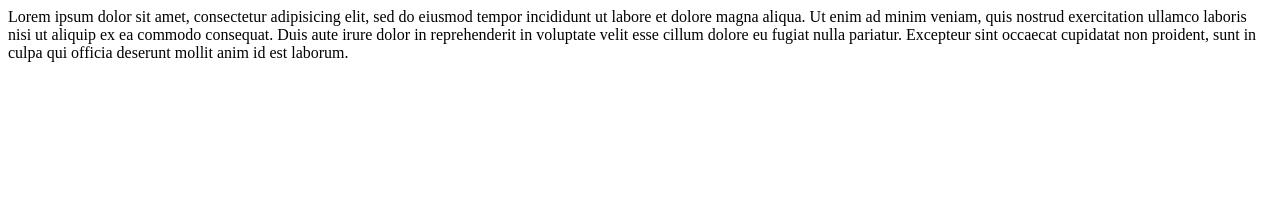
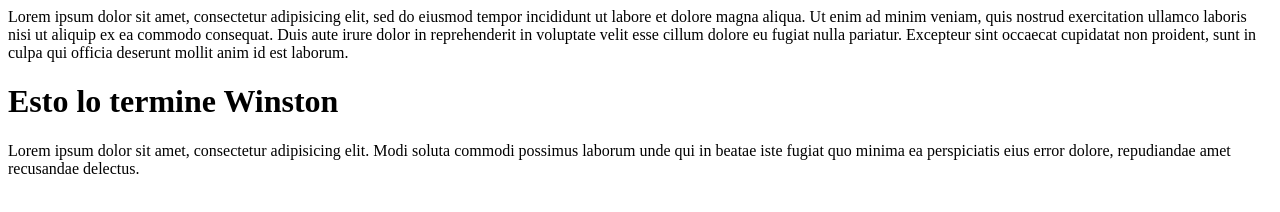
Before and after one commit to Cinthiaroa/mi_primer_git, a plain HTML site: page index.html in a window 1280 px wide. Drawn offline with Linux system fonts and the light colour scheme.

Commit message:
cambio de Winston

```diff
--- a/index.html
+++ b/index.html
@@ -10,5 +10,11 @@ quis nostrud exercitation ullamco laboris nisi ut aliquip ex ea commodo
 consequat. Duis aute irure dolor in reprehenderit in voluptate velit esse
 cillum dolore eu fugiat nulla pariatur. Excepteur sint occaecat cupidatat non
 proident, sunt in culpa qui officia deserunt mollit anim id est laborum.
+
+<h1>Esto lo termine Winston</h1>
+
+<p>Lorem ipsum dolor sit amet, consectetur adipisicing elit. Modi soluta commodi possimus laborum unde qui in beatae iste fugiat quo minima ea perspiciatis eius error dolore, repudiandae amet recusandae delectus.
+</p>
+
 </body>
 </html>
```
